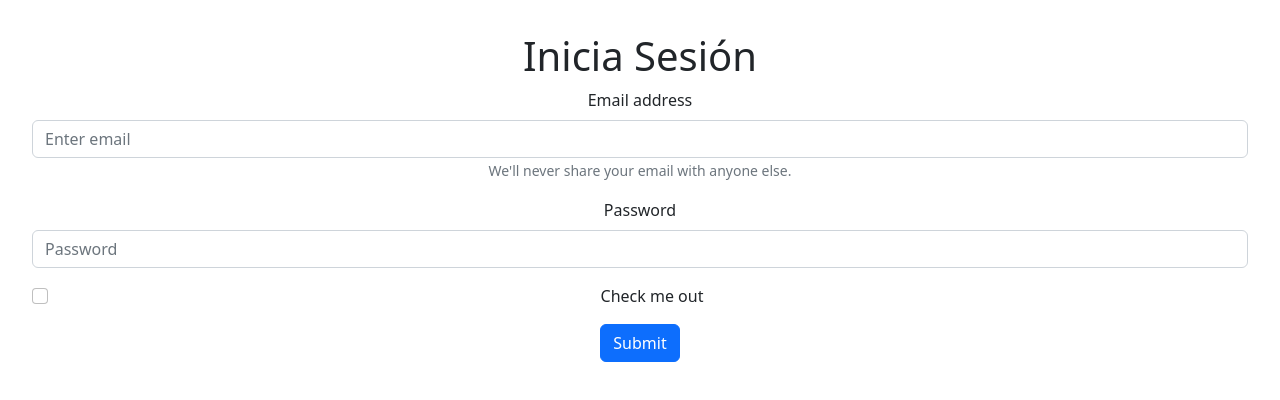
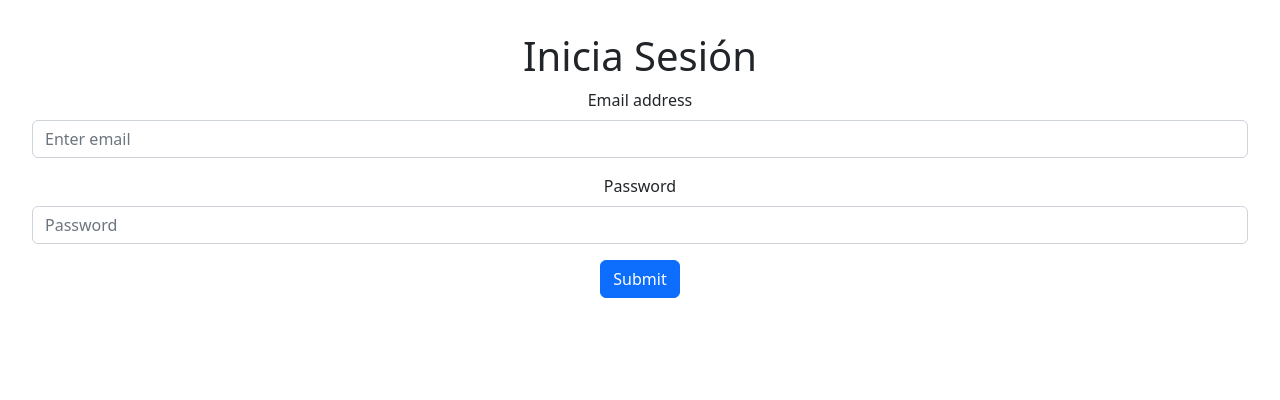
Before and after one commit to AbigailGV/Front-comunidapp, a React (Vite) app: page /login in a window 1280 px wide. Shown: the top 400 px of the page. Built offline with nearby package versions, Linux system fonts and the light colour scheme.

Commit message:
add formhandler

```diff
--- a/src/Login.jsx
+++ b/src/Login.jsx
@@ -5,24 +5,24 @@
 import Form from "react-bootstrap/Form";
 
 export const Login = () => {
+	function formHandler(e) {
+		e.preventDefault();
+		//aqui va el código de login
+		console.log("formHandler");
+	}
+
 	return (
 		<div className="App">
 			<h1>Inicia Sesión</h1>
-			<Form>
+			<Form onSubmit={(e) => formHandler(e)}>
 				<Form.Group className="mb-3" controlId="formBasicEmail">
 					<Form.Label>Email address</Form.Label>
 					<Form.Control type="email" placeholder="Enter email" />
-					<Form.Text className="text-muted">
-						We'll never share your email with anyone else.
-					</Form.Text>
 				</Form.Group>
 
 				<Form.Group className="mb-3" controlId="formBasicPassword">
 					<Form.Label>Password</Form.Label>
 					<Form.Control type="password" placeholder="Password" />
-				</Form.Group>
-				<Form.Group className="mb-3" controlId="formBasicCheckbox">
-					<Form.Check type="checkbox" label="Check me out" />
 				</Form.Group>
 				<Button variant="primary" type="submit">
 					Submit
```
